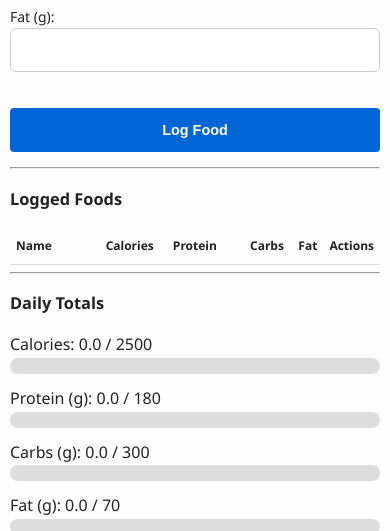
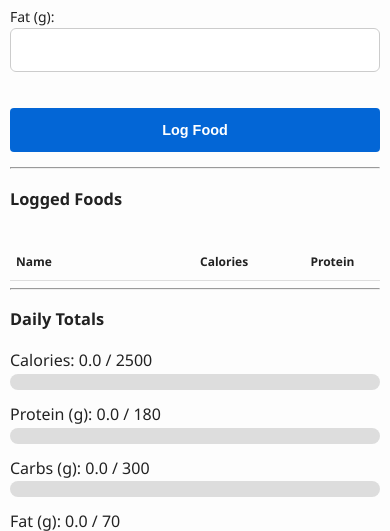
Before and after one commit to KurtJJensen01/Macro-Tracker, a Flask app: page /food in a window 390 px wide. Shown: the part 874-1405 px from the top of the page. Run offline with Flask 2, Linux system fonts and the light colour scheme; data comes from the database, SQL or seed files in the repository; data that the repository does not hold is empty.

Commit message:
Make food log table horizontally scrollable
- Wrapped table in scroll container
- Ensured responsiveness on small screens

```diff
--- a/static/style.css
+++ b/static/style.css
@@ -78,12 +78,19 @@ nav.navbar .nav-links a {
 }
 
 /* === Table styles === */
+.table-container {
+  overflow-x: auto;
+  -webkit-overflow-scrolling: touch;
+  width: 100%;
+  margin-top: 1rem;
+}
+
 table {
   width: 100%;
+  min-width: 600px; /* Ensure table has minimum width to trigger horizontal scroll */
   border-collapse: collapse;
-  margin-top: 1rem;
-  display: table;       /* keep as table */
-  table-layout: fixed;  /* fixed layout for equal column widths */
+  display: table;
+  table-layout: auto;
 }
 
 th, td {
--- a/templates/food.html
+++ b/templates/food.html
@@ -60,6 +60,7 @@
 <hr>
 
 <h3>Logged Foods</h3>
+<div class="table-container">
     <table>
         <tr>
             <th>Name</th><th>Calories</th><th>Protein</th><th>Carbs</th><th>Fat</th><th>Actions</th>
@@ -81,6 +82,7 @@
         </tr>
         {% endfor %}
     </table>
+</div>
 
 <hr>
 
```
Lines whose indentation alone changed are shown as unchanged.
